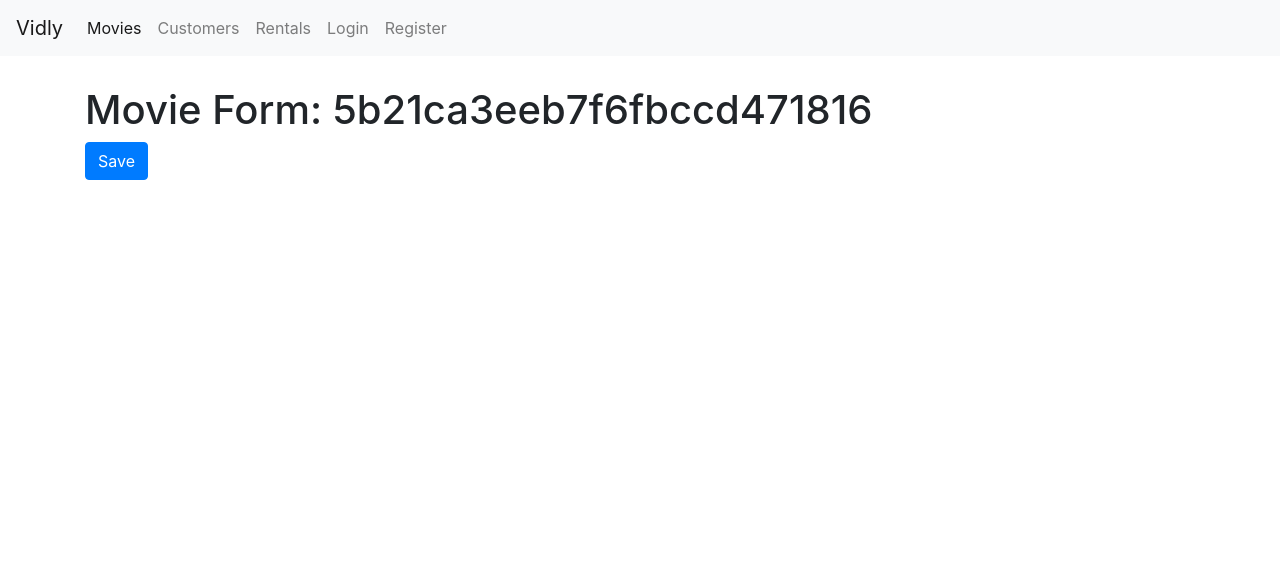
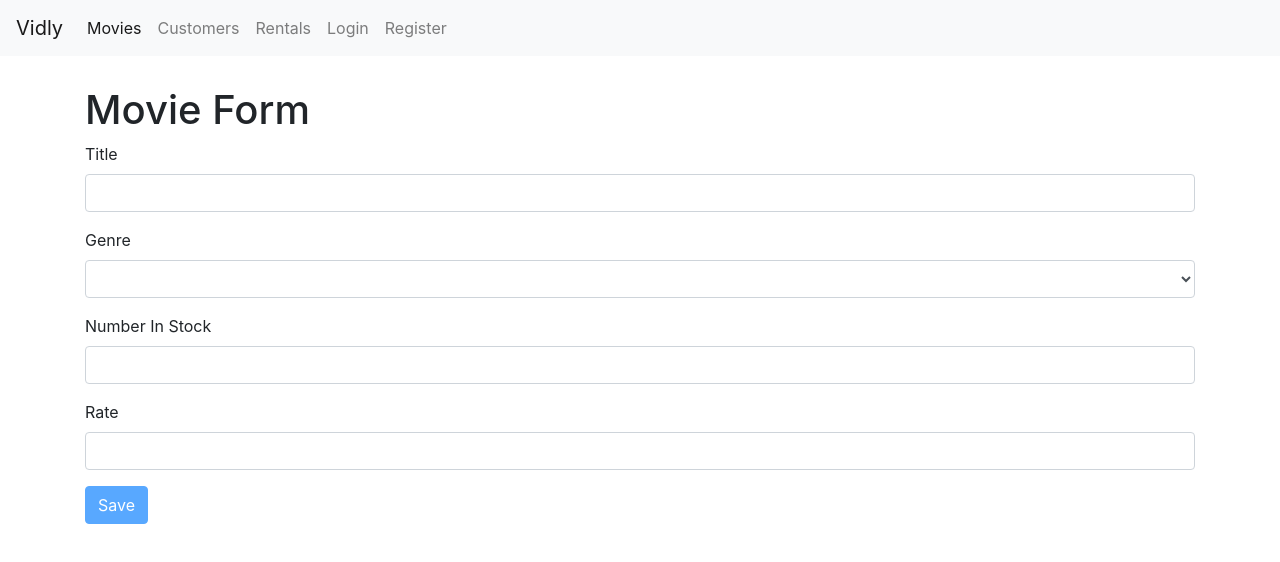
Before and after one commit to cnzau/Vidly, a React (Create React App) app: page /movies/5b21ca3eeb7f6fbccd471816 in a window 1280 px wide. Shown: the top 562 px of the page. Built offline with nearby package versions, Linux system fonts and the light colour scheme.

Commit message:
Create new movie form

```diff
--- a/src/components/movieForm.jsx
+++ b/src/components/movieForm.jsx
@@ -1,17 +1,64 @@
 import React from "react";
+import Joi from "joi-browser";
+import Form from "./common/form";
+import { getGenres } from "./../services/fakeGenreService";
+import { saveMovie } from "../services/fakeMovieService";
 
-const MovieForm = ({ match, history }) => {
-  return (
-    <div>
-      <h1>Movie Form: {match.params.id} </h1>
-      <button
-        className="btn btn-primary"
-        onClick={() => history.push("/movies")}
-      >
-        Save
-      </button>
-    </div>
-  );
-};
+class MovieForm extends Form {
+  state = {
+    data: { title: "", genreId: "", numberInStock: "", dailyRentalRate: "" },
+    genres: [],
+    errors: {}
+  };
+
+  schema = {
+    _id: Joi.string(),
+    title: Joi.string()
+      .required()
+      .label("Title"),
+    genreId: Joi.string()
+      .required()
+      .label("Genre"),
+    numberInStock: Joi.number()
+      .integer()
+      .required()
+      .min(0)
+      .max(100)
+      .label("Number In Stock"),
+    dailyRentalRate: Joi.number()
+      .required()
+      .min(0)
+      .max(10)
+      .label("Daily Rental Rate")
+  };
+
+  componentDidMount() {
+    const genres = getGenres();
+    this.setState({ genres });
+  }
+
+  doSubmit = () => {
+    // call server
+    saveMovie(this.state.data);
+
+    this.props.history.push("/movies");
+    console.log("Registration Submitted");
+  };
+
+  render() {
+    return (
+      <div>
+        <h1>Movie Form</h1>
+        <form onSubmit={this.handleSubmit}>
+          {this.renderInput("title", "Title")}
+          {this.renderSelect("genreId", "Genre", this.state.genres)}
+          {this.renderInput("numberInStock", "Number In Stock", "number")}
+          {this.renderInput("dailyRentalRate", "Rate")}
+          {this.renderButton("Save")}
+        </form>
+      </div>
+    );
+  }
+}
 
 export default MovieForm;
--- a/src/components/movies.jsx
+++ b/src/components/movies.jsx
@@ -1,4 +1,5 @@
 import React, { Component } from "react";
+import { Link } from "react-router-dom";
 import ListGroup from "./common/listGroup";
 import Pagination from "./common/pagination";
 import { getMovies } from "../services/fakeMovieService";
@@ -103,6 +104,9 @@
           />
         </div>
         <div className="col">
+          <Link to="/movies/new" className="btn btn-primary">
+            New Movie
+          </Link>
           <p>Showing {totalCount} movies in the database.</p>
           <MoviesTable
             movies={movies}
--- a/src/services/fakeMovieService.js
+++ b/src/services/fakeMovieService.js
@@ -78,13 +78,13 @@
 
 export function saveMovie(movie) {
   let movieInDb = movies.find(m => m._id === movie._id) || {};
-  movieInDb.name = movie.name;
+  movieInDb.title = movie.title;
   movieInDb.genre = genresAPI.genres.find(g => g._id === movie.genreId);
   movieInDb.numberInStock = movie.numberInStock;
   movieInDb.dailyRentalRate = movie.dailyRentalRate;
 
   if (!movieInDb._id) {
-    movieInDb._id = Date.now();
+    movieInDb._id = Date.now().toString;
     movies.push(movieInDb);
   }
 
```
